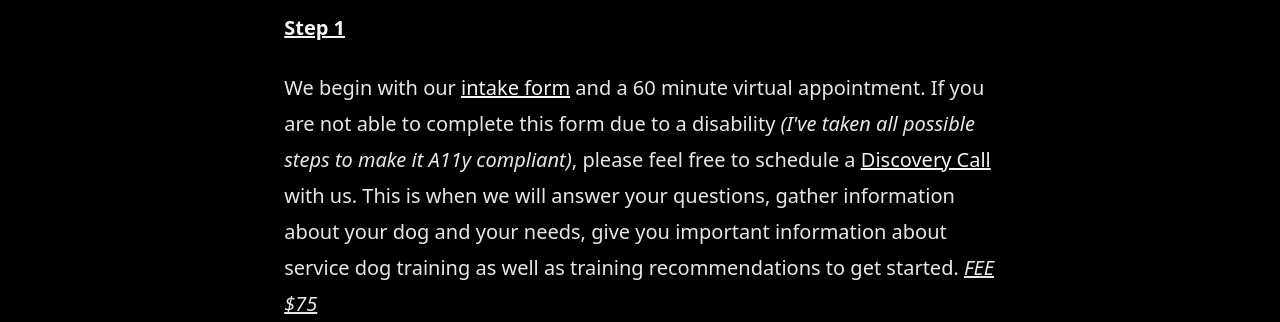
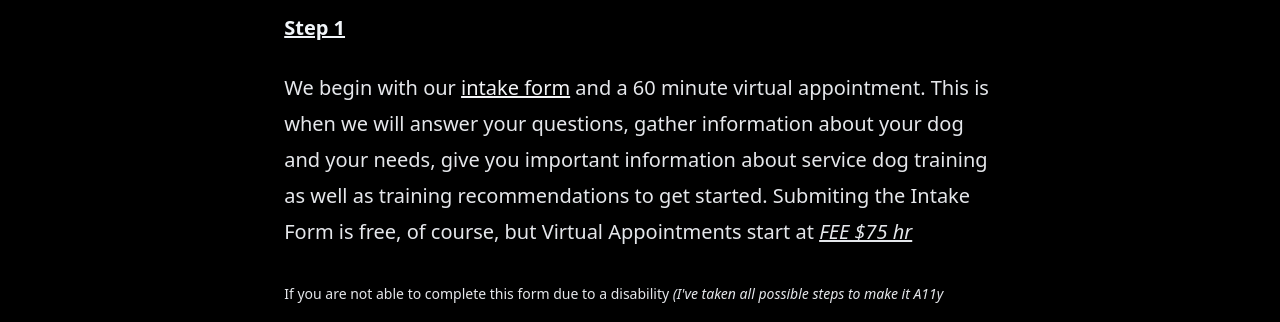
Before and after one commit to unisys12/ftpta, an Eleventy site: page src/services/service-dogs.md in a window 1280 px wide. Shown: the part 624-946 px from the top of the page. Built offline with nearby package versions, Linux system fonts and the light colour scheme; Eleventy itself is replaced by a stand-in of ours; files that its build step writes are made by us from their sources.

Commit message:
restructure Step 1

```diff
--- a/src/services/service-dogs.md
+++ b/src/services/service-dogs.md
@@ -6,7 +6,7 @@ tags: 'services'
 page_title: 'Service Dog Coaching'
 ---
 
-Service dogs are defined in the [Americans with Disabilities Act](https://www.ada.gov/resources/service-animals-2010-requirements/, "Service Dog Resource") and are dogs that are specifically trained to
+Service dogs are defined in the [Americans with Disabilities Act](https://www.ada.gov/resources/service-animals-2010-requirements/ "Service Dog Resource") and are dogs that are specifically trained to
 help people with disabilities. For example, service dogs can be trained to help people who have PTSD, mobility
 impairments, are deaf or hard of hearing, have diabetes or many other conditions. We can help people with
 disabilities train their own dog to assist them as a service dog.
@@ -14,7 +14,10 @@ disabilities train their own dog to assist them as a service dog.
 ## Our Process
 <span class="text-slate-100 font-bold"><ins>Step 1</ins></span>
 
-We begin with our [intake form](/sdc-intake) and a 60 minute virtual appointment. If you are not able to complete this form due to a disability _(I've taken all possible steps to make it A11y compliant)_, please feel free to schedule a [Discovery Call](https://pocketsuite.io/book/for-the-puppies?service=discovery-call) with us. This is when we will answer your questions, gather information about your dog and your needs, give you important information about service dog training as well as training recommendations to get started. <ins class="font-medium">_FEE $75_</ins>
+We begin with our [intake form](/sdc-intake) and a 60 minute virtual appointment. This is when we will answer your questions, gather information about your dog and your needs, give you important information about service dog training as well as training recommendations to get started.
+Submiting the Intake Form is free, of course, but Virtual Appointments start at <ins class="font-medium">_FEE $75 hr_</ins>
+
+<span class="text-sm">If you are not able to complete this form due to a disability _(I've taken all possible steps to make it A11y compliant)_, please feel free to schedule a [Discovery Call](https://pocketsuite.io/book/for-the-puppies?service=discovery-call) with us.</span>
 
 <hr>
 <span class="text-slate-100 font-bold"><ins>Step 2</ins></span>
```
